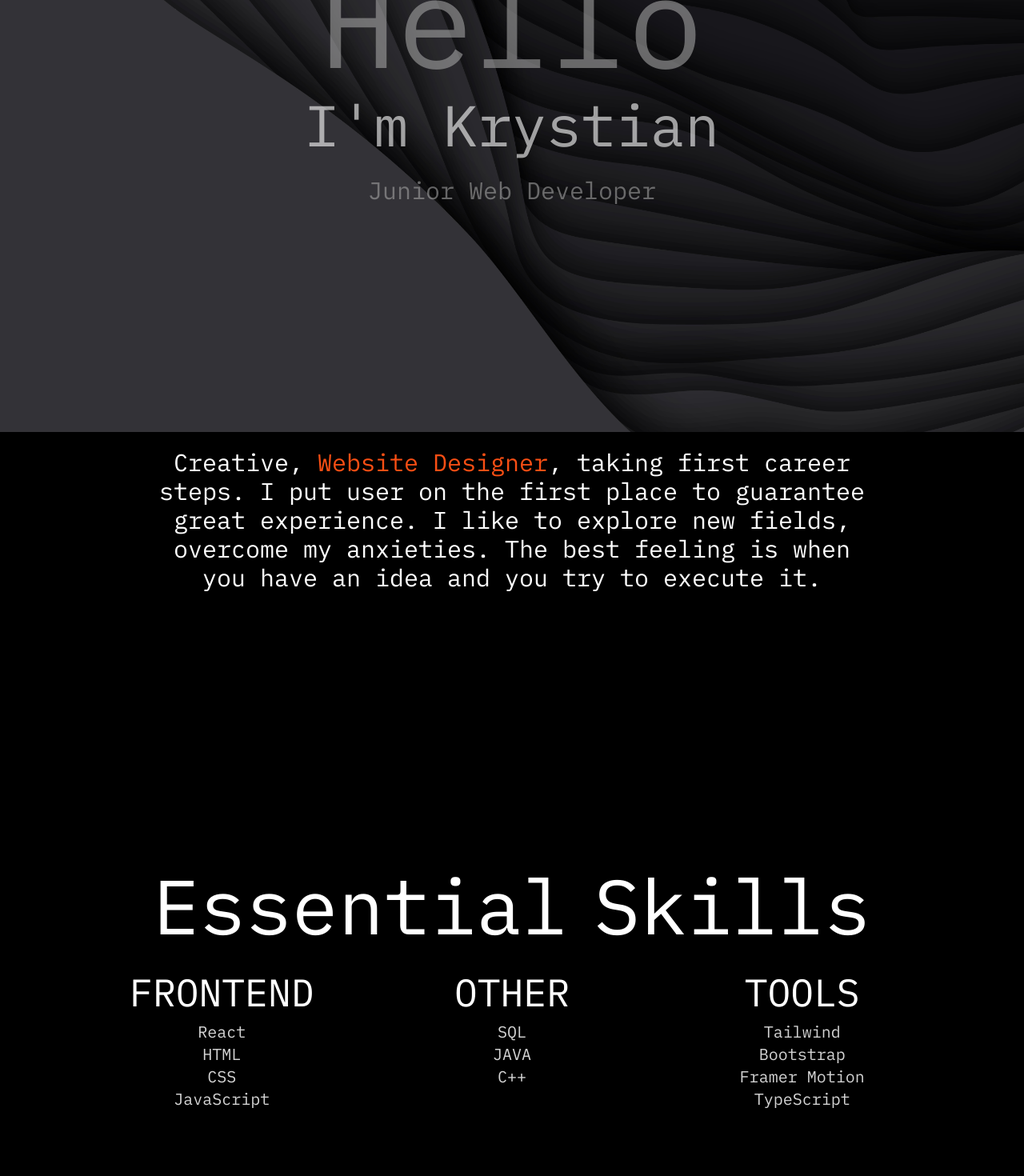
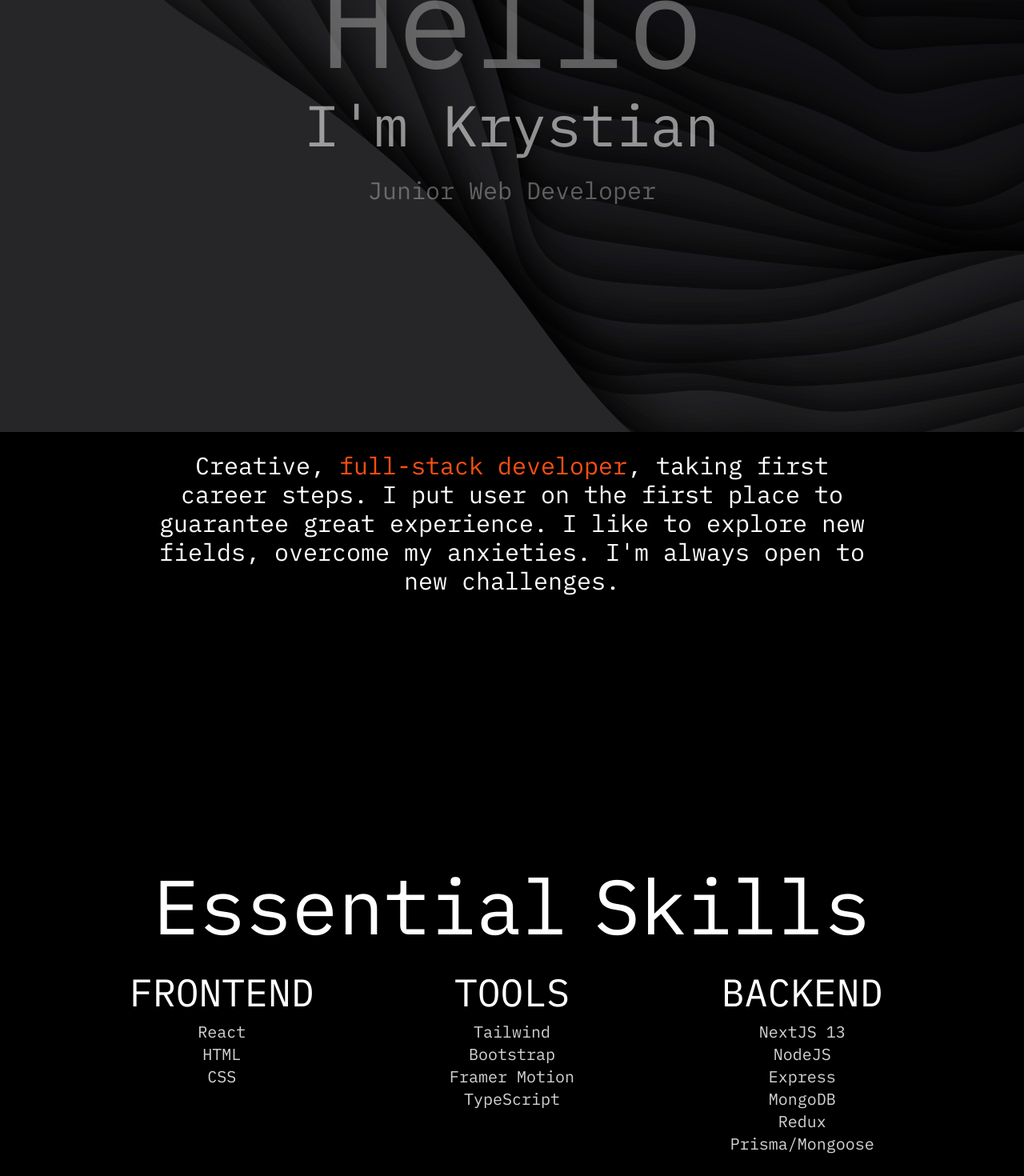
Before and after one commit to Krrystian/portfolio-2.0, a React (Vite) app: page / in a window 1280 px wide. Shown: the part 260-1730 px from the top of the page at 80% size. Built offline with nearby package versions, Linux system fonts and the light colour scheme.

Commit message:
Update information

```diff
--- a/src/components/About.tsx
+++ b/src/components/About.tsx
@@ -12,15 +12,22 @@ export const About = ({ refersA, refersB }: Props) => {
   const items = [
     {
       heading: "FRONTEND",
-      list: ["React", "HTML", "CSS", "JavaScript"],
-    },
-    {
-      heading: "OTHER",
-      list: ["SQL", "JAVA", "C++"],
+      list: ["React", "HTML", "CSS"],
     },
     {
       heading: "TOOLS",
       list: ["Tailwind", "Bootstrap", "Framer Motion", "TypeScript"],
+    },
+    {
+      heading: "BACKEND",
+      list: [
+        "NextJS 13",
+        "NodeJS",
+        "Express",
+        "MongoDB",
+        "Redux",
+        "Prisma/Mongoose",
+      ],
     },
   ];
 
@@ -60,12 +67,11 @@ export const About = ({ refersA, refersB }: Props) => {
                 }
                 transition={{ duration: 1 }}
               >
-                Website Designer
+                full-stack developer
               </motion.span>
               , taking first career steps. I put user on the first place to
               guarantee great experience. I like to explore new fields, overcome
-              my anxieties. The best feeling is when you have an idea and you
-              try to execute it.
+              my anxieties. I'm always open to new challenges.
             </motion.p>
           </motion.div>
         </Parallax>
@@ -73,7 +79,7 @@ export const About = ({ refersA, refersB }: Props) => {
 
       <div
         ref={refersB}
-        className="h-[60vh] flex flex-col text-center text-white md:mx-24 mt-32 mx-6 cursor-default"
+        className="h-[100vh] flex flex-col text-center text-white md:mx-24 mt-32 mx-6 cursor-default"
       >
         <Parallax>
           <h2 className="md:text-7xl xl:text-8xl text-3xl flex flex-col md:flex-row justify-center border-b-2 md:border-none border-[#fb4f14]">
--- a/src/components/Background.tsx
+++ b/src/components/Background.tsx
@@ -4,7 +4,7 @@ export const Background = () => {
   return (
     <div className="fixed z-[-1] h-full w-full">
       <img
-        className="object-cover h-full w-full"
+        className="object-cover h-full w-full brightness-75"
         src="photos/background.jpg"
         alt="GarryKillian on FreePik"
       />
--- a/src/components/Parallax.tsx
+++ b/src/components/Parallax.tsx
@@ -3,9 +3,10 @@ import { motion, useScroll, useTransform } from "framer-motion";
 import { useRef } from "react";
 interface Props {
   children: ReactNode;
+  noOpacity?: boolean;
 }
 
-export const Parallax = ({ children }: Props) => {
+export const Parallax = ({ children, noOpacity }: Props) => {
   const scrollRef = useRef(null);
   const { scrollYProgress } = useScroll({
     target: scrollRef,
@@ -15,7 +16,7 @@ export const Parallax = ({ children }: Props) => {
   return (
     <>
       <motion.div
-        style={{ opacity: scroll, scale: 1 }}
+        style={noOpacity ? {} : { opacity: scroll, scale: 1 }}
         ref={scrollRef}
         transition={{ duration: 1 }}
         className="w-full"
--- a/src/components/Projects.tsx
+++ b/src/components/Projects.tsx
@@ -130,7 +130,7 @@ export const Projects = ({ refers }: Props) => {
         ref={refers}
         className="h-[70vh] flex justify-center text-center relative"
       >
-        <Parallax>
+        <Parallax noOpacity>
           <motion.div
             className={
               element !== 0
```
